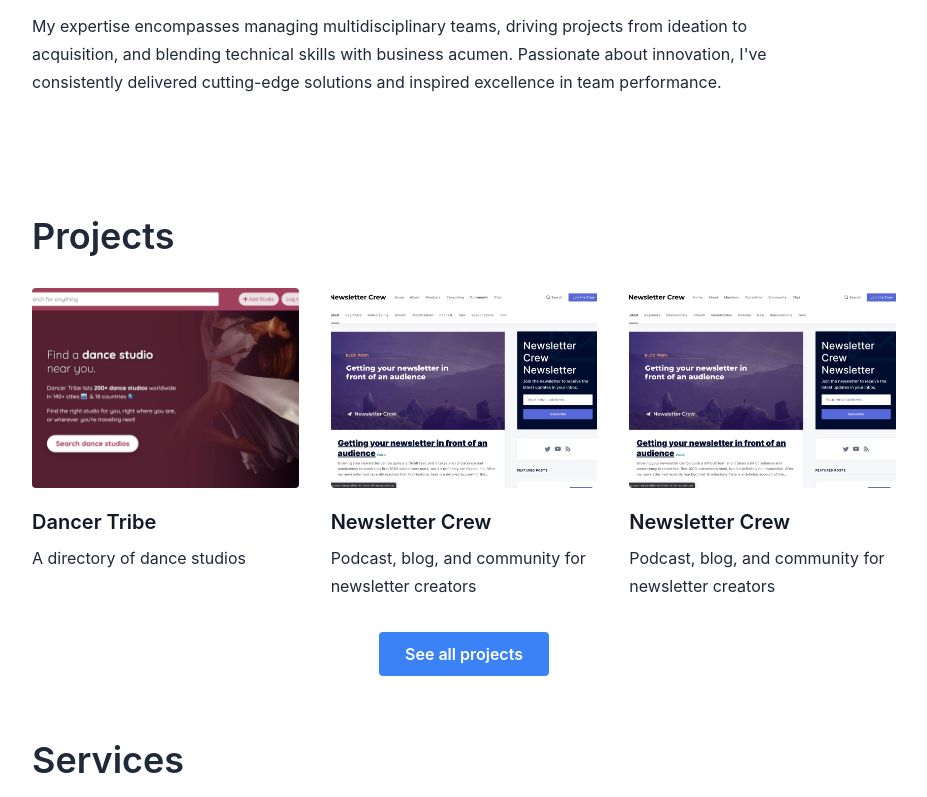
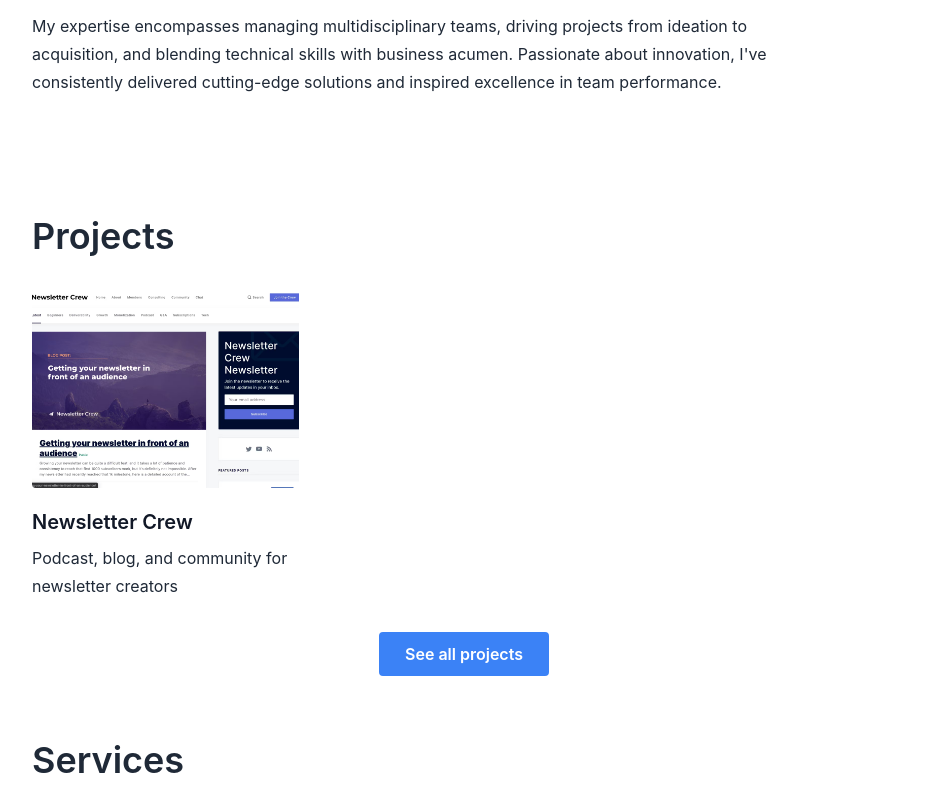
Before and after one commit to YaroslawBagriy/yaroslawbagriy, a Next.js app: page / in a window 1280 px wide. Shown: the part 500-1297 px from the top of the page, without its empty margins (176-1103 px from the left). Built offline with nearby package versions, Linux system fonts and the light colour scheme; some icons are missing.

Commit message:
feat: removed projects and added Fathom analytics

```diff
--- a/components/SiteLayout.tsx
+++ b/components/SiteLayout.tsx
@@ -25,6 +25,7 @@
         <meta name="twitter:card" content={description} />
         <meta property="og:description" content={description} />
         <meta property="og:image" content={ogImage} />
+        <script src="https://cdn.usefathom.com/script.js" data-site="KDZBCGMS" defer></script>
       </Head>
 
       <div>
--- a/content/projects.tsx
+++ b/content/projects.tsx
@@ -30,176 +30,9 @@
   ],
 };
 
-const dancerTribe = {
-  title: "Dancer Tribe",
-  link: "https://dancertribe.com/",
-  imageUrl: "/project-dancer-tribe.png",
-  slug: "dancer-tribe",
-  description: `
-        I designed and developed a worldwide directory of dance studios that include
-        schedules, pricing, reviews and photos. It also allows studio owners add
-        and manage their own pages.
-      `,
-  snippet: "A directory of dance studios",
-  skills: [
-    skills.angular,
-    skills.firebase,
-    skills.algolia,
-    skills.ux,
-    skills.ts,
-    skills.sass,
-  ],
-  images: [
-    "/project-dancer-tribe-1.png",
-    "/project-dancer-tribe-2.png",
-    "/project-dancer-tribe-3.png",
-  ],
-  testimonials: [
-    {
-      name: "Judith Black",
-      position: "CEO, Tuple",
-      description: `Lorem ipsum dolor sit amet, consectetur adipiscing elit. Proin a urna eu quam consectetur blandit. Morbi gravida vel nunc sed imperdiet. Aliquam sit amet tortor sem. Vivamus dapibus luctus elit, sit amet consectetur nisl vehicula vel. Nullam ut ex ut felis rhoncus convallis consectetur ac tellus.`,
-      imageUrl: "/profile.jpg",
-    },
-  ],
-};
-
-const educaider = {
-  title: "Newsletter Crew",
-  link: "https://www.newslettercrew.com/",
-  imageUrl: "/newsletter-crew-1.png",
-  slug: "newsletter-crew",
-  description: `
-        Educaider contains 800+ courses in New Zealand you can search from. I worked
-        on implementing the design, adding a content-managed blog, search feature,
-        course pages and campus pages.
-      `,
-  snippet: "Podcast, blog, and community for newsletter creators",
-  skills: [
-    skills.trello
-  ],
-  images: [
-    "/newsletter-crew-1.png",
-    "/newsletter-crew-2.png",
-    "/newsletter-crew-3.png",
-  ],
-  testimonials: [
-    {
-      name: "Sam Julien",
-      position: "",
-      description: `I have found Newsletter Crew to be a remarkably helpful and friendly community! I love being able to get feedback on things I'm working on and share ideas with other creators. I especially love that it includes folks from many different niches and industries. Great for getting out of the echo chamber!`,
-      imageUrl: "/profile.jpg",
-    },
-  ],
-};
-
-const dubber = {
-  title: "Dubber",
-  link: "https://www.dubber.net/",
-  imageUrl: "/project-dubber.png",
-  slug: "dubber",
-  description: `
-        A content-managed marketing website and blog for Dubber -
-        the world's leading provider of cloud-based call recording and voice AI.
-        I worked on creating components for the CMS including the blog pages.
-      `,
-  snippet:
-    "Marketing website for the world's leading provider of cloud-based call recording and voice AI",
-  skills: [skills.react, skills.nextjs, skills.ts, skills.contentful],
-  testimonials: [
-    {
-      name: "Judith Black",
-      position: "CEO, Tuple",
-      description: `Lorem ipsum dolor sit amet, consectetur adipiscing elit. Proin a urna eu quam consectetur blandit. Morbi gravida vel nunc sed imperdiet. Aliquam sit amet tortor sem. Vivamus dapibus luctus elit, sit amet consectetur nisl vehicula vel. Nullam ut ex ut felis rhoncus convallis consectetur ac tellus.`,
-      imageUrl: "/profile.jpg",
-    },
-  ],
-};
-
-const nzma = {
-  title: "New Zealand Management Academies (NZMA)",
-  link: "https://www.nzma.ac.nz/",
-  imageUrl: "/project-nzma.jpg",
-  slug: "nzma",
-  snippet:
-    "Marketing website for NZMA - a school offering vocational courses in New Zealand",
-  description: `
-        NZMA offers a wide range of vocational courses in different industries
-        such as hospitality, cookery, business, plumbing, etc. I implemented
-        the designs.
-      `,
-  skills: [skills.react, skills.nextjs, skills.ts, skills.contentful],
-};
-
-const nzst = {
-  title: "New Zealand School of Tourism",
-  link: "https://www2.nzschooloftourism.co.nz/",
-  imageUrl: "/project-nzst.jpg",
-  slug: "nzst",
-  snippet: "A content-managed website for NZST",
-  description: `
-        A content-managed marketing website and blog for New Zealand School of Tourism.
-        I developed the CMS components needed to accomplish the design.
-      `,
-  skills: [skills.react, skills.nextjs, skills.ts, skills.contentful],
-  testimonials: [
-    {
-      name: "Judith Black",
-      position: "CEO, Tuple",
-      description: `Lorem ipsum dolor sit amet, consectetur adipiscing elit. Proin a urna eu quam consectetur blandit. Morbi gravida vel nunc sed imperdiet. Aliquam sit amet tortor sem. Vivamus dapibus luctus elit, sit amet consectetur nisl vehicula vel. Nullam ut ex ut felis rhoncus convallis consectetur ac tellus.`,
-      imageUrl: "/profile.jpg",
-    },
-  ],
-};
-
-const apolinar = {
-  title: "Apolinar",
-  link: "https://apolinargroup.com/",
-  imageUrl: "/project-apolinar.jpeg",
-  slug: "apolinar",
-  snippet: "Marketing website for Apolinar Group - a web agency in New Zealand",
-  description: `
-        Apolinar is an award-winning digital team in New Zealand. I worked on
-        implementing the design of their landing page.
-      `,
-  skills: [skills.html, skills.sass, skills.js],
-  testimonials: [
-    {
-      name: "Judith Black",
-      position: "CEO, Tuple",
-      description: `Lorem ipsum dolor sit amet, consectetur adipiscing elit. Proin a urna eu quam consectetur blandit. Morbi gravida vel nunc sed imperdiet. Aliquam sit amet tortor sem. Vivamus dapibus luctus elit, sit amet consectetur nisl vehicula vel. Nullam ut ex ut felis rhoncus convallis consectetur ac tellus.`,
-      imageUrl: "/profile.jpg",
-    },
-  ],
-};
-
 export const projects: { [key: string]: Project } = {
-  "dancer-tribe": {
-    ...dancerTribe,
-    otherProjects: [educaider, newslettercrew, nzst],
-  },
   newslettercrew: {
     ...newslettercrew,
-    otherProjects: [dubber, nzma, apolinar],
-  },
-  educaider: {
-    ...educaider,
-    otherProjects: [dubber, nzma, apolinar],
-  },
-  dubber: {
-    ...dubber,
-    otherProjects: [dancerTribe, apolinar],
-  },
-  nzma: {
-    ...nzma,
-    otherProjects: [educaider, newslettercrew, dancerTribe],
-  },
-  nzst: {
-    ...nzst,
-    otherProjects: [educaider, newslettercrew, dubber, apolinar],
-  },
-  apolinar: {
-    ...apolinar,
-    otherProjects: [dubber, dancerTribe, educaider, newslettercrew],
+    otherProjects: [],
   },
 };
```
